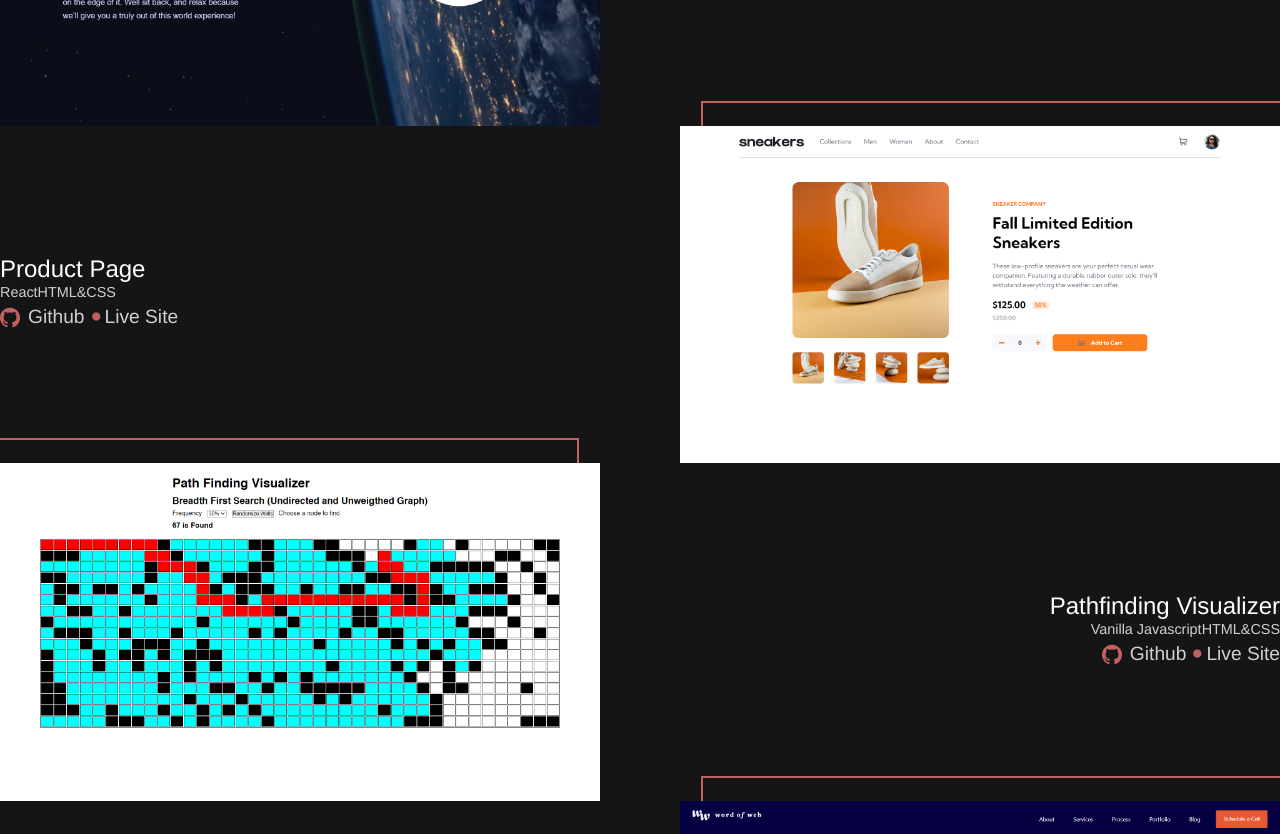
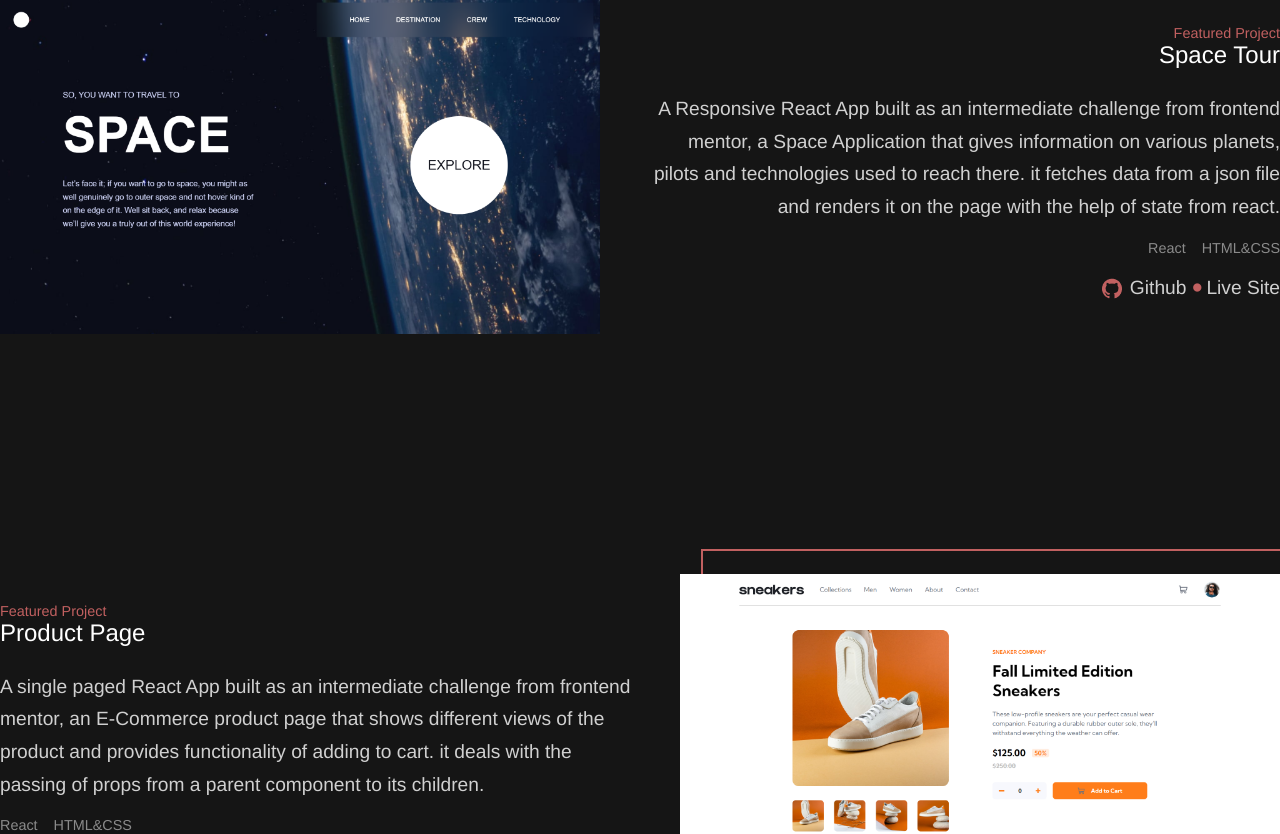
Before and after one commit to JuszJo/Portfolio, a React (Vite) app: page / in a window 1280 px wide. Shown: the part 1040-1874 px from the top of the page. Built offline with nearby package versions, Linux system fonts and the light colour scheme.

Commit message:
added project description and new styles

```diff
--- a/src/components/Projects.jsx
+++ b/src/components/Projects.jsx
@@ -15,7 +15,7 @@ const project = [
         reverse: false,
         image: project1,
         title: "Space Tour",
-        description: "",
+        description: "A Responsive React App built as an intermediate challenge from frontend mentor, a Space Application that gives information on various planets, pilots and technologies used to reach there. it fetches data from a json file and renders it on the page with the help of state from react.",
         stack: ["React", "HTML&CSS"]
     },
 
@@ -24,7 +24,7 @@ const project = [
         reverse: true,
         image: project2,
         title: "Product Page",
-        description: "",
+        description: "A single paged React App built as an intermediate challenge from frontend mentor, an E-Commerce product page that shows different views of the product and provides functionality of adding to cart. it deals with the passing of props from a parent component to its children.",
         stack: ["React" , "HTML&CSS"]
     },
 
@@ -33,8 +33,8 @@ const project = [
         reverse: false,
         image: project3,
         title: "Pathfinding Visualizer",
-        description: "",
-        stack: ["Vanilla Javascript", "HTML&CSS"]
+        description: "A Website that visualizes the process of Breadth First Search and how it navigates its way to locate specific nodes in a graph. built with vanilla javascript(no canvas e.t.c).",
+        stack: ["Vanilla Javascript", "HTML&CSS", "Algorithms"]
     },
 
     {
@@ -42,20 +42,21 @@ const project = [
         reverse: true,
         image: project4,
         title: "Word of Web Clone",
-        description: "",
+        description: "A simple clone of the website \"Word of Web\" built using HTML and CSS. ",
         stack: ["HTML&CSS"]
     },
 ]
 
 function Template({ details }) {
     return (
-        <div className={details.reverse ? "projects2" : "projects1"}>
+        <div id={`project${details.index}`} className={details.reverse ? "projects2" : "projects1"}>
             <div className={details.reverse ? "border2" : "border1"}></div>
             <img className="project-image" width={600} src={details.image} alt="projects done" />
             <div className="project-text-section">
+                <h5 className="links">Featured Project</h5>
                 <h3 className="project-title">{details.title}</h3>
                 <p className="project-description">{details.description}</p>
-                <div className="stack-div">
+                <div className={details.reverse ? "stack-div2" : "stack-div1"}>
                     {details.stack.map((value, index) => <span key={index} className="links stack">{value}</span>)}
                 </div>
                 <div className={details.reverse ? "source2" : "source1"}>
--- a/src/styles/Projects.css
+++ b/src/styles/Projects.css
@@ -8,6 +8,11 @@
 
 #projects-div h2 {
     text-align: center;
+    padding-top: 3rem;
+}
+
+#project-list {
+    padding: 10rem 0;
 }
 
 .projects1, .projects2 {
@@ -21,6 +26,10 @@
 
 .projects2 {
     flex-direction: row-reverse;
+}
+
+#project2, #project3, #project4 {
+    margin-top: 15rem;
 }
 
 .border1 {
@@ -45,6 +54,7 @@
 
 .project-image {
     z-index: 1;
+    align-self: center;
 }
 
 .project-text-section {
@@ -53,20 +63,41 @@
     justify-content: center;
 }
 
-.source1 {
-    display: flex;
-    justify-content: flex-end;
-    align-items: center;
+.project-text-section h5 {
+    color: var(--secondary);
 }
 
-.source2 {
+.project-description {
+    max-width: 40rem;
+    margin-top: 1.5rem;
+}
+
+.stack-div1, .stack-div2 {
+    display: flex;
+    gap: 1rem;
+    margin-top: 1rem;
+}
+
+.stack-div1 {
+    justify-content: flex-end;
+}
+
+.stack {
+    color: var(--text-opacity-2);
+}
+
+.source1, .source2 {
     display: flex;
     align-items: center;
+    margin-top: 1rem;
+}
+
+.source1 {
+    justify-content: flex-end;
 }
 
 .github1 {
     display: flex;
-    /* justify-content: center; */
     align-items: center;
     justify-content: flex-end;
     gap: 0.5rem;
@@ -74,13 +105,8 @@
 
 .github2 {
     display: flex;
-    /* justify-content: center; */
     align-items: center;
     gap: 0.5rem;
-}
-
-.github img {
-
 }
 
 .source1 .live, .source2 .live {
--- a/src/styles/index.css
+++ b/src/styles/index.css
@@ -3,6 +3,7 @@
     --secondary: #C16060;
     --tertiary: #151515;
     --text-opacity: rgba(255, 255, 255, 0.8);
+    --text-opacity-2: rgba(255, 255, 255, 0.5);
 }
 
 * {
@@ -41,7 +42,7 @@ button {
 
 .links {
     font-size: 0.9rem;
-    color: var(--text-opacity);
+    /* color: var(--text-opacity); */
 }
 
 .container {
```
